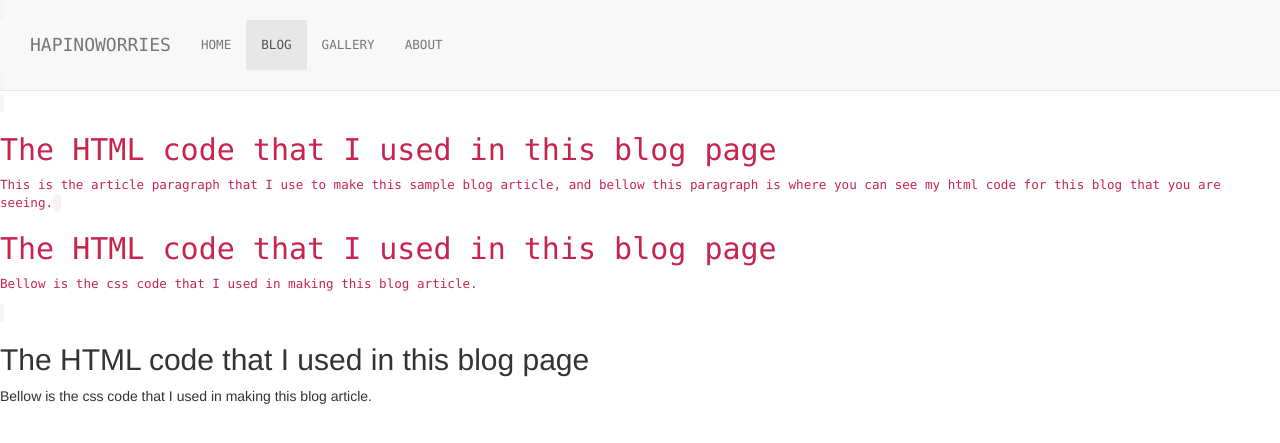
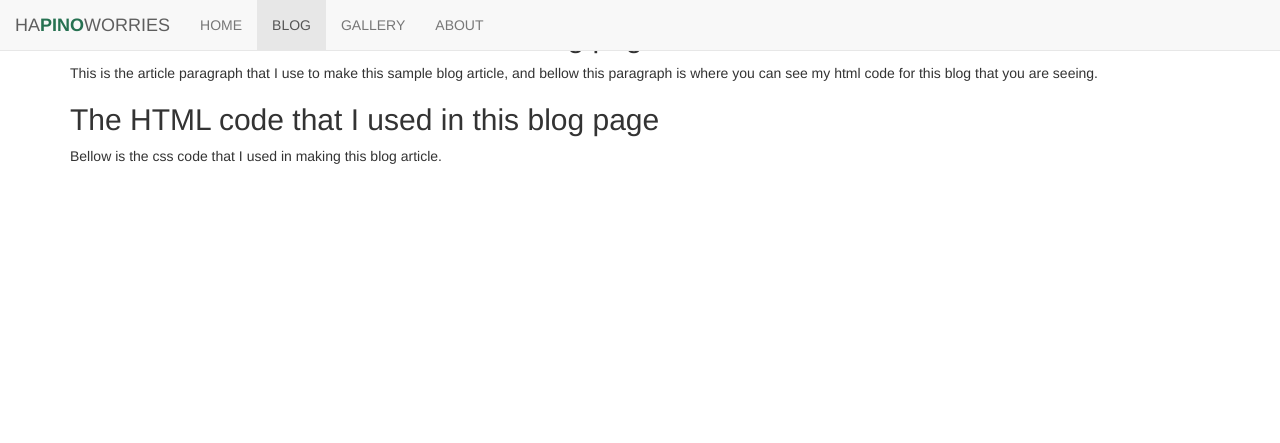
Before and after one commit to Dhelan/d4dendel, a PHP site: page /blog.php in a window 1280 px wide. Shown: the top 443 px of the page. Run offline with PHP 8.4, Linux system fonts and the light colour scheme.

Commit message:
Update blog.php

```diff
--- a/blog.php
+++ b/blog.php
@@ -14,19 +14,10 @@
 	<script src="https://maxcdn.bootstrapcdn.com/bootstrap/3.4.1/js/bootstrap.min.js"></script>
 </head>
 <body>
-	<div>
-		<h2>The HTML code that I used in this blog page</h2>
-		<p>This is the article paragraph that I use to make this sample blog article, and bellow this paragraph is where you can see my html code for this blog that you are seeing. <code><!DOCTYPE html>
-<html>
-<head>
-	<title>Hapinoworries</title>
-	<link rel="stylesheet" type="text/css" href="">
-</head>
-<body>
 	<nav class="navbar navbar-default navbar-fixed-top">
 	  <div class="container-fluid">
 	    <div class="navbar-header">
-	      <a class="navbar-brand" href="#">HAPINOWORRIES</a>
+	      <a class="navbar-brand" href="index.php"><p>HA<b style="color: #267151;">PINO</b>WORRIES</p></a>
 	    </div>
 	    <ul class="nav navbar-nav">
 	      <li><a href="index.php">HOME</a></li>
@@ -36,14 +27,9 @@
 	    </ul>
 	  </div>
 	</nav>
-	<div>
+	<div class = "container">
 		<h2>The HTML code that I used in this blog page</h2>
-		<p>This is the article paragraph that I use to make this sample blog article, and bellow this paragraph is where you can see my html code for this blog that you are seeing. <code></code></p>
-		<h2>The HTML code that I used in this blog page</h2>
-		<p>Bellow is the css code that I used in making this blog article.</p>
-	</div>
-</body>
-</html></code></p>
+		<p>This is the article paragraph that I use to make this sample blog article, and bellow this paragraph is where you can see my html code for this blog that you are seeing.</p>
 		<h2>The HTML code that I used in this blog page</h2>
 		<p>Bellow is the css code that I used in making this blog article.</p>
 	</div>
```
